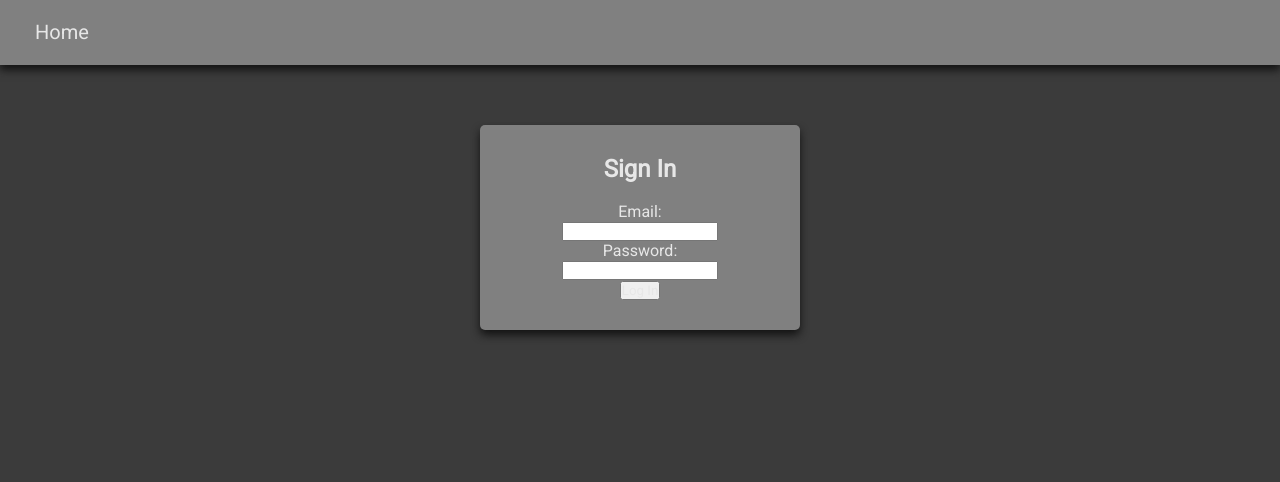
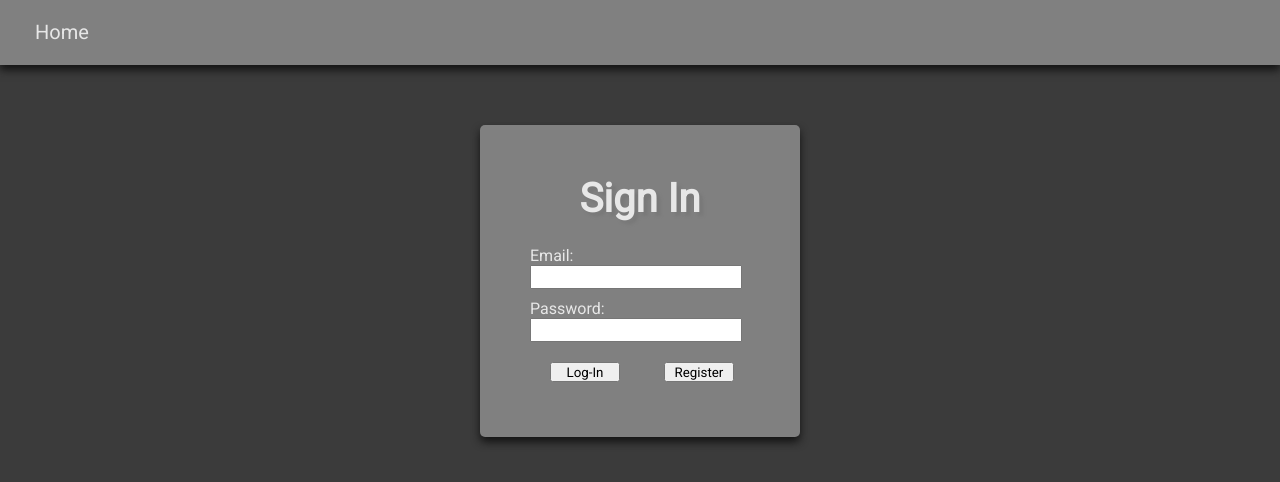
Before and after one commit to Grow-Software/crp-web-public, a plain HTML site: page Login_Register.html in a window 1280 px wide. Drawn offline with Linux system fonts and the light colour scheme.

Commit message:
Update 0.0.4
Updated Log-In Page.

```diff
--- a/Login_Register.html
+++ b/Login_Register.html
@@ -20,14 +20,28 @@
     <div class="spacer"></div>
     <section>
       <div class="login">
-        <h1>Sign In</h1>
+        <h1 class="sign-in">Sign In</h1>
         <br />
-        <form>
-          <label for="f-user">Email:</label> <br />
-          <input type="text" id="f-user" name="f-user" /> <br />
-          <label for="f-pass">Password:</label> <br />
-          <input type="text" name="f-pass" id="f-pass" /> <br />
-          <input type="submit" value="Log In" />
+        <form class="log-in-form">
+          <div class="sign-in-input">
+            <label class="sign-in-input" for="f-user">Email:</label><br />
+            <input type="text" id="f-user" name="f-user" class="log-in-input" />
+            <br />
+          </div>
+          <div class="sign-in-input">
+            <label for="f-pass">Password:</label><br />
+            <input
+              type="password"
+              name="f-pass"
+              id="f-pass"
+              class="log-in-input"
+            />
+            <br />
+            <input type="submit" value="Log-In" class="log-in-buttons" />
+            <a href="registration.html"
+              ><button class="log-in-buttons">Register</button></a
+            >
+          </div>
         </form>
       </div>
     </section>
--- a/style.css
+++ b/style.css
@@ -56,3 +56,31 @@ nav {
   padding: 30px 10px 30px 10px;
   margin: auto;
 }
+.sign-in {
+  text-align: center;
+  text-shadow: 4px 4px 3px #7272727e;
+  padding-top: 20px;
+  font-size: 40px;
+}
+.log-in-buttons {
+  width: 70px;
+  height: 20px;
+  margin: 20px;
+  color: black;
+}
+.sign-in-input {
+  padding: 5px 0px 5px 0px;
+}
+.log-in-form {
+  text-align: left;
+  margin-left: 40px;
+}
+.log-in-input {
+  width: 80%;
+  height: 20px;
+  color: black;
+}
+input[type="text"] {
+  font-size: 15px;
+  font-family: "Roboto", sans-serif;
+}
```
Also changed, not shown: registration.html (added).
